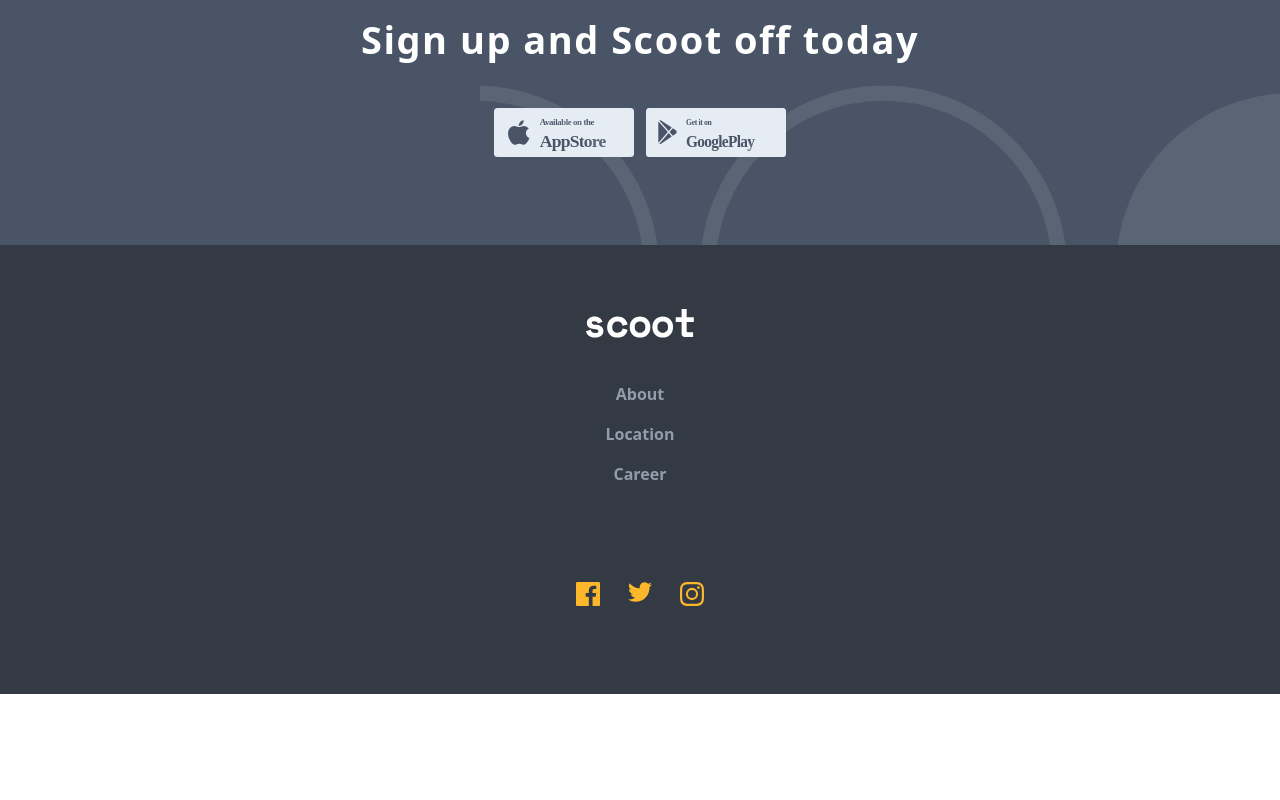
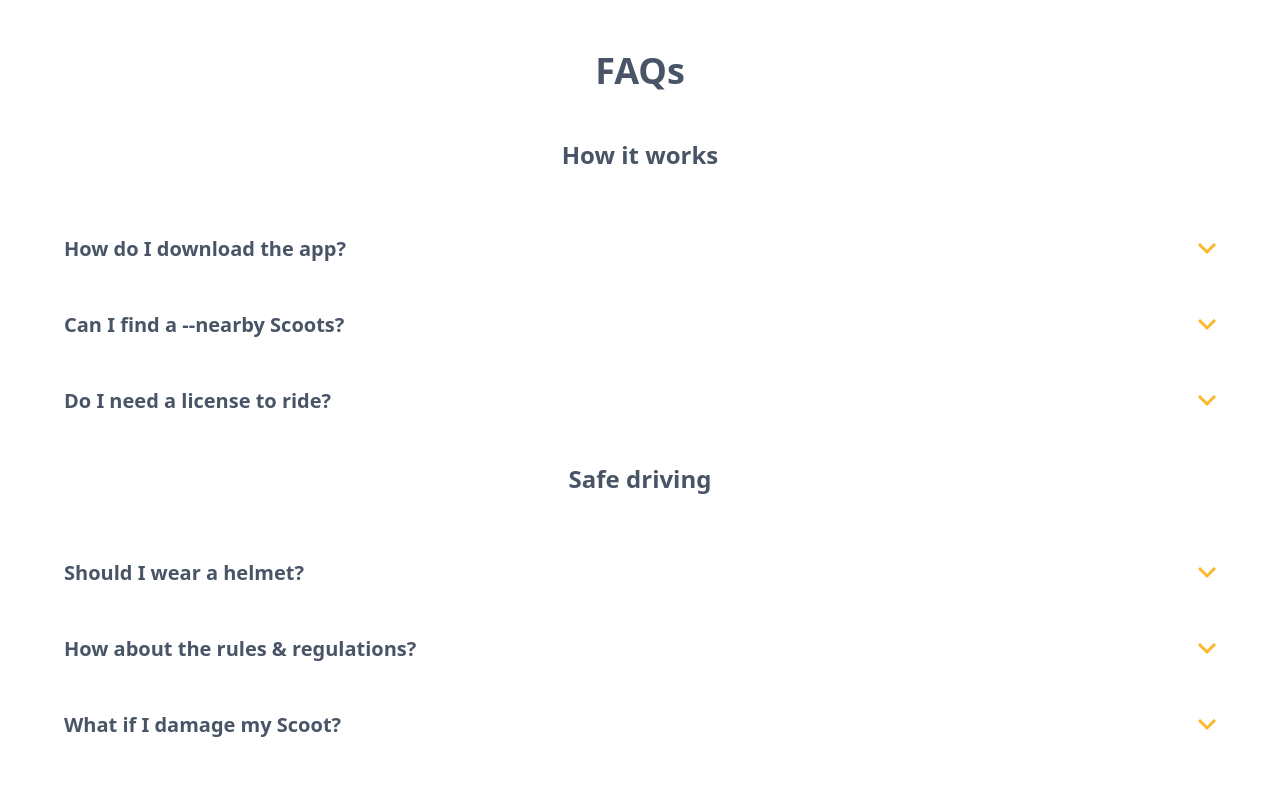
Before and after one commit to RonaldMamani/Scoot_Multi-Pages, an Angular app: page /about in a window 1280 px wide. Shown: the part 3160-3960 px from the top of the page. Before the commit the page ends 3854 px from the top, so only its background shows below. Built offline with nearby package versions, Linux system fonts and the light colour scheme.

Commit message:
Adicionando a seção Faqs na pagina about

```diff
--- a/src/app/components/faqs/faqs.component.html
+++ b/src/app/components/faqs/faqs.component.html
@@ -1 +1,55 @@
-<p>faqs works!</p>
+<section class="px-8 py-32 flex flex-col gap-12 text-center">
+    <h5 class="text-[#495567] font-['Space Mono'] text-4xl font-bold">FAQs</h5>
+    <div class="flex flex-col gap-16 text-center">
+        <h6 class="text-[#495567] font-['Space Mono'] text-2xl font-bold">How it works</h6>
+        <div class="px-8 flex flex-col gap-12">
+            <app-read-more
+                [open]="readMeWorks1"
+                TitleReadMe="How do I download the app?"
+                TextDown="To download the Scoot app, you can search “Scoot” in both the App and Google Play stores. An even
+                simpler way to do it would be to click the relevant link at the bottom of this page and you’ll be re-directed
+                to the correct page."
+            />
+            <app-read-more
+                [open]="readMeWorks2"
+                TitleReadMe="Can I find a --nearby Scoots?"
+                TextDown="To download the Scoot app, you can search “Scoot” in both the App and Google Play stores. An even
+                simpler way to do it would be to click the relevant link at the bottom of this page and you’ll be re-directed
+                to the correct page."
+            />
+            <app-read-more
+                [open]="readMeWorks3"
+                TitleReadMe="Do I need a license to ride?"
+                TextDown="To download the Scoot app, you can search “Scoot” in both the App and Google Play stores. An even
+                simpler way to do it would be to click the relevant link at the bottom of this page and you’ll be re-directed
+                to the correct page."
+            />
+        </div>
+    </div>
+    <div class="flex flex-col gap-16 text-center">
+        <h6 class="text-[#495567] font-['Space Mono'] text-2xl font-bold">Safe driving</h6>
+        <div class="px-8 flex flex-col gap-12">
+            <app-read-more
+                [open]="readMeDriving1"
+                TitleReadMe="Should I wear a helmet?"
+                TextDown="Yes, please do! All cities have different laws. But we strongly strongly strongly recommend always
+                wearing a helmet regardless of the local laws. We like you and we want you to be as safe as possible while
+                Scooting."
+            />
+            <app-read-more
+                [open]="readMeDriving2"
+                TitleReadMe="How about the rules & regulations?"
+                TextDown="To download the Scoot app, you can search “Scoot” in both the App and Google Play stores. An even
+                simpler way to do it would be to click the relevant link at the bottom of this page and you’ll be re-directed
+                to the correct page."
+            />
+            <app-read-more
+                [open]="readMeDriving3"
+                TitleReadMe="What if I damage my Scoot?"
+                TextDown="To download the Scoot app, you can search “Scoot” in both the App and Google Play stores. An even
+                simpler way to do it would be to click the relevant link at the bottom of this page and you’ll be re-directed
+                to the correct page."
+            />
+        </div>
+    </div>
+</section>
--- a/src/app/components/faqs/faqs.component.ts
+++ b/src/app/components/faqs/faqs.component.ts
@@ -6,5 +6,11 @@ import { Component } from '@angular/core';
   styleUrls: ['./faqs.component.scss']
 })
 export class FAQsComponent {
+  readMeWorks1 : boolean = false
+  readMeWorks2 : boolean = false
+  readMeWorks3 : boolean = false
 
+  readMeDriving1 : boolean = false
+  readMeDriving2 : boolean = false
+  readMeDriving3 : boolean = false
 }
--- a/src/app/components/read-more/read-more.component.html
+++ b/src/app/components/read-more/read-more.component.html
@@ -1,5 +1,12 @@
-<div class="">
-    <button class="">
-        <span>a</span>
+<div class="flex flex-col gap-5">
+    <button (click)="open = !open" class="flex justify-between gap-3 items-center text-start">
+        <span class="text-xl font-['Space Mono'] text-[#495567] font-bold">{{TitleReadMe}}</span>
+        <div class="">
+            <img *ngIf="!open" src="../../../assets/icons/chevron.svg" alt="Icone para abrir texto">
+            <img *ngIf="open" src="../../../assets/icons/chevronClose.svg" alt="Icone para fechar texto">
+        </div>
     </button>
+    <div *ngIf="open" class="text-start">
+        <p class="text-[#495567] font-['Lexend Deca'] font-semibold">{{TextDown}}</p>
+    </div>
 </div>
--- a/src/app/components/read-more/read-more.component.ts
+++ b/src/app/components/read-more/read-more.component.ts
@@ -1,4 +1,4 @@
-import { Component } from '@angular/core';
+import { Component, Input, Output } from '@angular/core';
 
 @Component({
   selector: 'app-read-more',
@@ -6,5 +6,7 @@ import { Component } from '@angular/core';
   styleUrls: ['./read-more.component.scss']
 })
 export class ReadMoreComponent {
-
+  @Input() open : boolean = false
+  @Input() TitleReadMe : string = ''
+  @Input() TextDown : string = ''
 }
--- a/src/app/pages/about/about.component.html
+++ b/src/app/pages/about/about.component.html
@@ -3,3 +3,4 @@
     NamePage="About"
 />
 <app-benefies-about />
+<app-faqs />
```
Also changed, not shown: src/assets/icons/chevronClose.svg (added).
